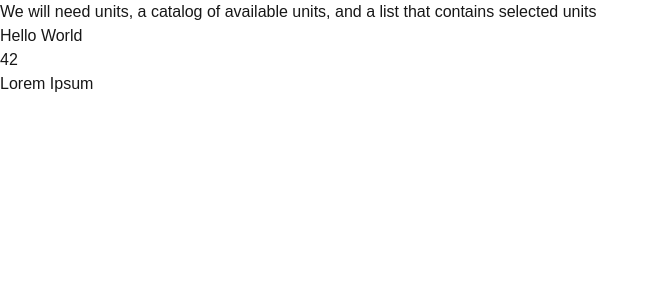
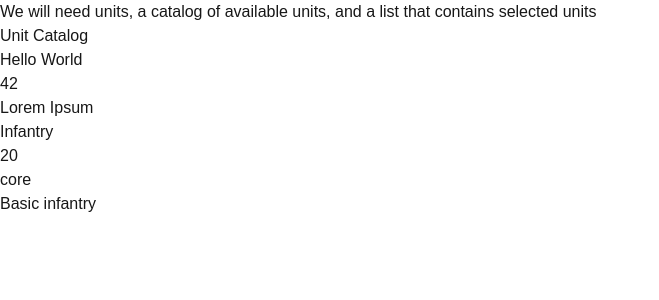
Before and after one commit to Chimerus/list-builder, a Next.js app: page / in a window 1280 px wide. Shown: the top 300 px of the page, without its empty margins (0-659 px from the left). Built offline with nearby package versions, Linux system fonts and the light colour scheme.

Commit message:
add Unit Catalog

```diff
--- a/app/components/Unit.tsx
+++ b/app/components/Unit.tsx
@@ -6,6 +6,7 @@ interface UnitProps {
     tags?: string;
     description: string;
 }
+
 function Unit({name, points, tags, description}: UnitProps) {
     return (
         <div>
--- /dev/null
+++ b/app/components/UnitCatalog.tsx
@@ -0,0 +1,32 @@
+import React from "react";
+import Unit from "./Unit";
+
+function UnitCatalog() {
+    // these should be stored somewhere, prob json file for now, but should be db
+    const demoCatalog = [
+        {
+            name: "Hello World",
+            points: 42,
+            description: "Lorem Ipsum"
+        },
+        {
+            name: "Infantry",
+            points: 20,
+            tags: "core",
+            description: "Basic infantry"
+        }
+    ]
+
+    return (
+        <div>
+            <h1>Unit Catalog</h1>
+            {demoCatalog.map(unit => {
+                return (
+                    Unit(unit)
+                )
+            })}
+        </div>
+    )
+}
+
+export default UnitCatalog;
--- a/app/page.tsx
+++ b/app/page.tsx
@@ -1,4 +1,5 @@
 import Unit from "./components/Unit";
+import UnitCatalog from "./components/UnitCatalog";
 
 export default function Home() {
   // testing optional tags
@@ -11,7 +12,8 @@ export default function Home() {
   return (
     <div>
       <p>We will need units, a catalog of available units, and a list that contains selected units</p>
-      <Unit name={demoUnit.name} points={demoUnit.points} description={demoUnit.description}></Unit>
+      {/* <Unit name={demoUnit.name} points={demoUnit.points} description={demoUnit.description}></Unit> */}
+      <UnitCatalog></UnitCatalog>
     </div>
   );
 }
```
